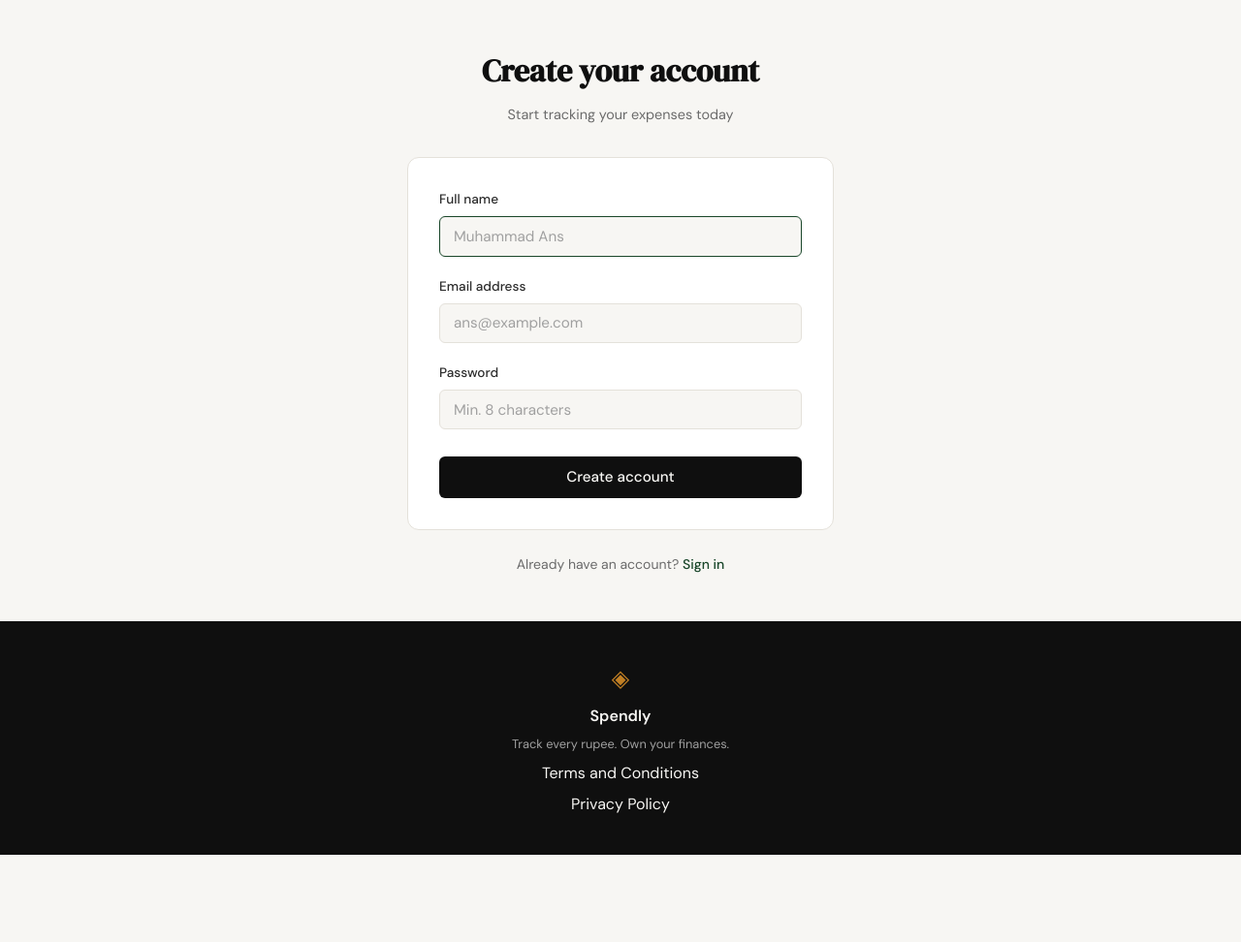
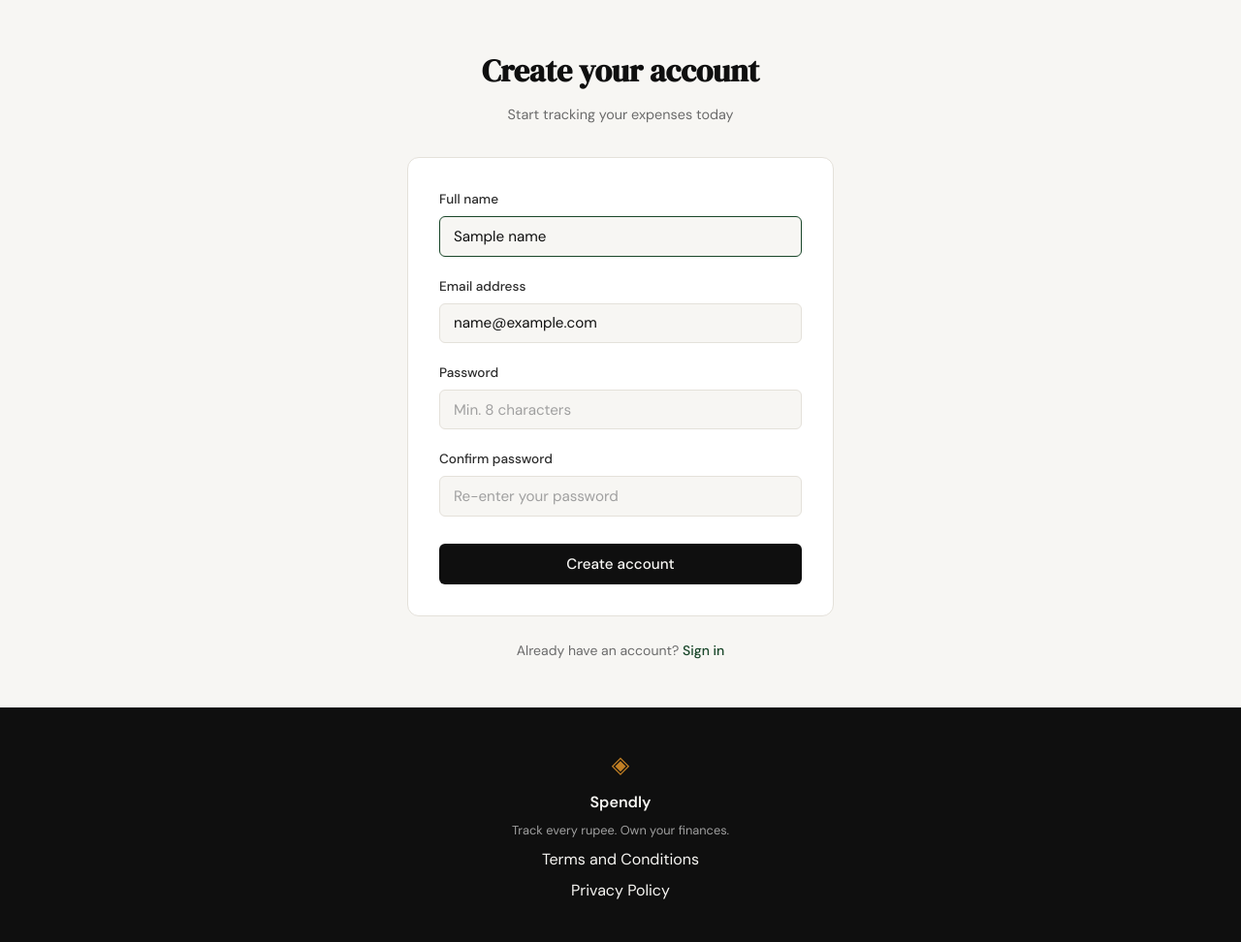
Before and after one commit to techwithans/Spendly, a Flask app: template templates/register.html in a window 1280 px wide. Shown: the part 61-1033 px from the top of the page at 97% size. Before the commit the page ends 943 px from the top, so only its background shows below. Run offline with Flask 3, Linux system fonts and the light colour scheme; the template is opened without the code that fills it: most values are stand-ins (such as "Sample title", 1, 10 or a date in 2020).

Commit message:
add confirm password to registration

```diff
--- a/app.py
+++ b/app.py
@@ -1,4 +1,7 @@
-from flask import Flask, render_template
+import sqlite3
+
+from flask import Flask, redirect, render_template, request, url_for
+from werkzeug.security import generate_password_hash
 
 from database.db import get_db, init_db, seed_db
 
@@ -14,9 +17,55 @@ def landing():
     return render_template("landing.html")
 
 
-@app.route("/register")
+@app.route("/register", methods=["GET", "POST"])
 def register():
-    return render_template("register.html")
+    if request.method != "POST":
+        return render_template("register.html")
+
+    name = request.form.get("name", "").strip()
+    email = request.form.get("email", "").strip().lower()
+    password = request.form.get("password", "")
+    confirm_password = request.form.get("confirm_password", "")
+
+    if not name or not email or not password or not confirm_password:
+        error = "All fields are required."
+        return render_template("register.html", error=error, name=name, email=email)
+
+    if "@" not in email:
+        error = "Enter a valid email address."
+        return render_template("register.html", error=error, name=name, email=email)
+
+    if password != confirm_password:
+        error = "Passwords do not match."
+        return render_template("register.html", error=error, name=name, email=email)
+
+    if len(password) < 8:
+        error = "Password must be at least 8 characters."
+        return render_template("register.html", error=error, name=name, email=email)
+
+    conn = get_db()
+
+    existing = conn.execute("SELECT id FROM users WHERE email = ?", (email,)).fetchone()
+    if existing:
+        conn.close()
+        error = "An account with this email already exists."
+        return render_template("register.html", error=error, name=name, email=email)
+
+    password_hash = generate_password_hash(password)
+
+    try:
+        conn.execute(
+            "INSERT INTO users (name, email, password_hash) VALUES (?, ?, ?)",
+            (name, email, password_hash),
+        )
+        conn.commit()
+    except sqlite3.IntegrityError:
+        conn.close()
+        error = "An account with this email already exists."
+        return render_template("register.html", error=error, name=name, email=email)
+
+    conn.close()
+    return redirect(url_for("login"))
 
 
 @app.route("/login")
--- a/templates/register.html
+++ b/templates/register.html
@@ -22,18 +22,24 @@
                     <label for="name">Full name</label>
                     <input type="text" id="name" name="name"
                            class="form-input" placeholder="Muhammad Ans"
-                           required autofocus>
+                           value="{{ name }}" required autofocus>
                 </div>
                 <div class="form-group">
                     <label for="email">Email address</label>
                     <input type="email" id="email" name="email"
                            class="form-input" placeholder="ans@example.com"
-                           required>
+                           value="{{ email }}" required>
                 </div>
                 <div class="form-group">
                     <label for="password">Password</label>
                     <input type="password" id="password" name="password"
                            class="form-input" placeholder="Min. 8 characters"
+                           required>
+                </div>
+                <div class="form-group">
+                    <label for="confirm_password">Confirm password</label>
+                    <input type="password" id="confirm_password" name="confirm_password"
+                           class="form-input" placeholder="Re-enter your password"
                            required>
                 </div>
                 <button type="submit" class="btn-submit">Create account</button>
```
Also changed, not shown: .claude/specs/02-registration.md (added).
